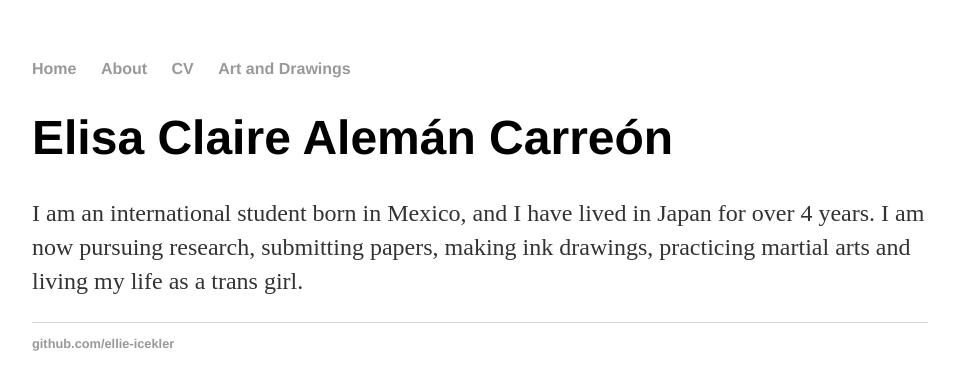
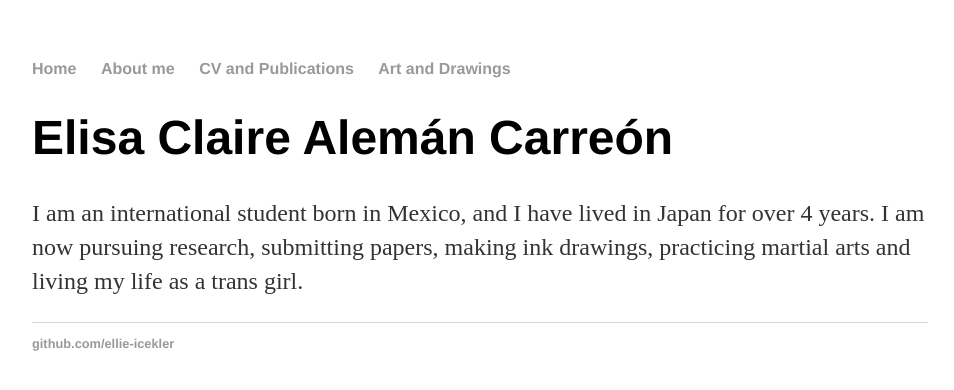
Before and after one commit to ellie-icekler/ellie-icekler.github.io, a Jekyll site: the page built from index.html, in a window 1280 px wide. Shown: the top 390 px of the page, without its empty margins (160-1114 px from the left). Built offline with Jekyll 4.4.1, drawn with Linux system fonts in a browser that asks for light colours.

Commit message:
Update default.html

```diff
--- a/_layouts/default.html
+++ b/_layouts/default.html
@@ -9,8 +9,8 @@
 			<nav>
 	    		<ul>
 	        		<li><a href="/">Home</a></li>
-		        	<li><a href="/about">About</a></li>
-	        		<li><a href="/cv">CV</a></li>
+		        	<li><a href="/about">About me</a></li>
+	        		<li><a href="/cv">CV and Publications</a></li>
 	        		<li><a href="/art">Art and Drawings</a></li>
 	    		</ul>
 			</nav>
```
